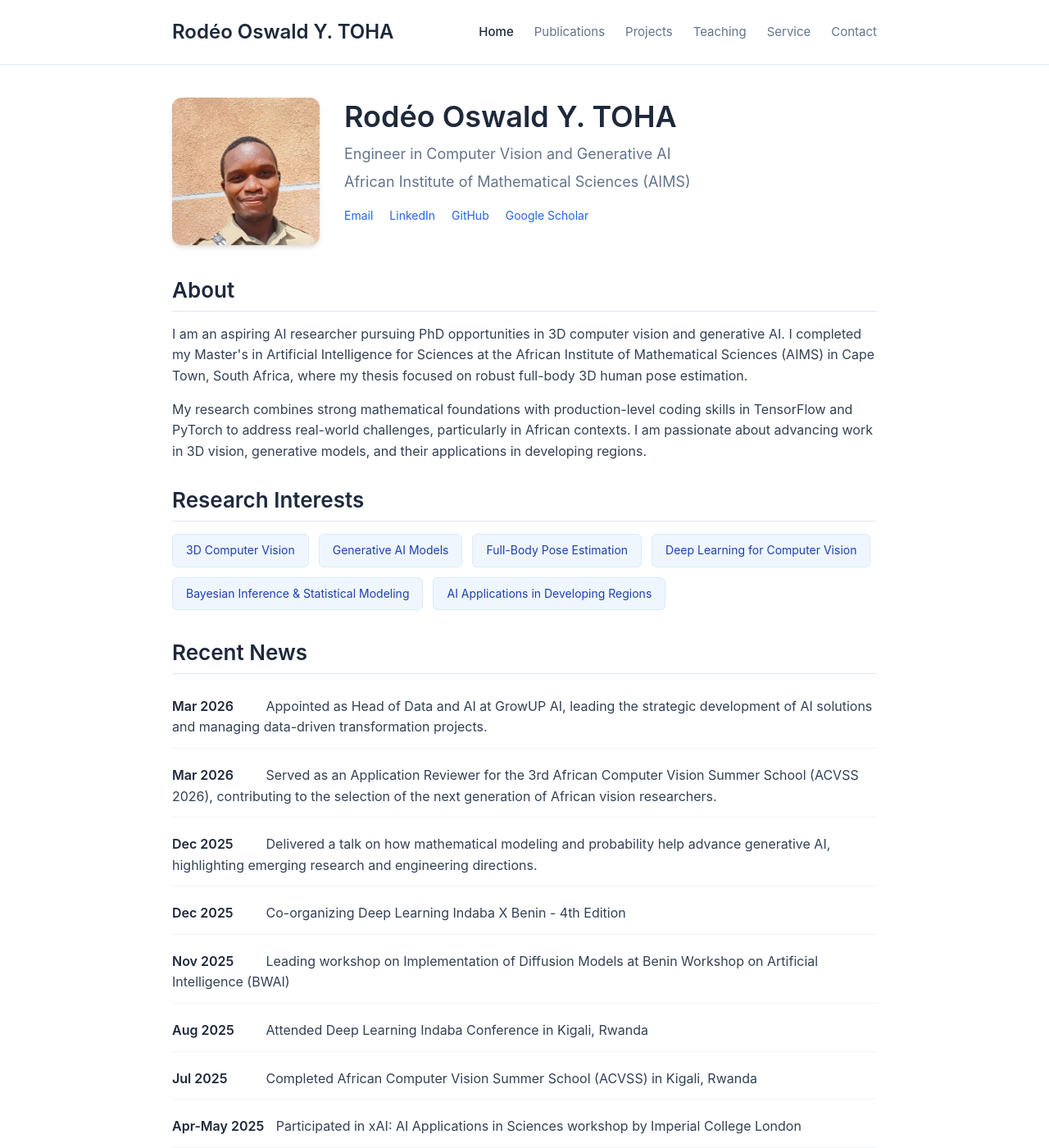
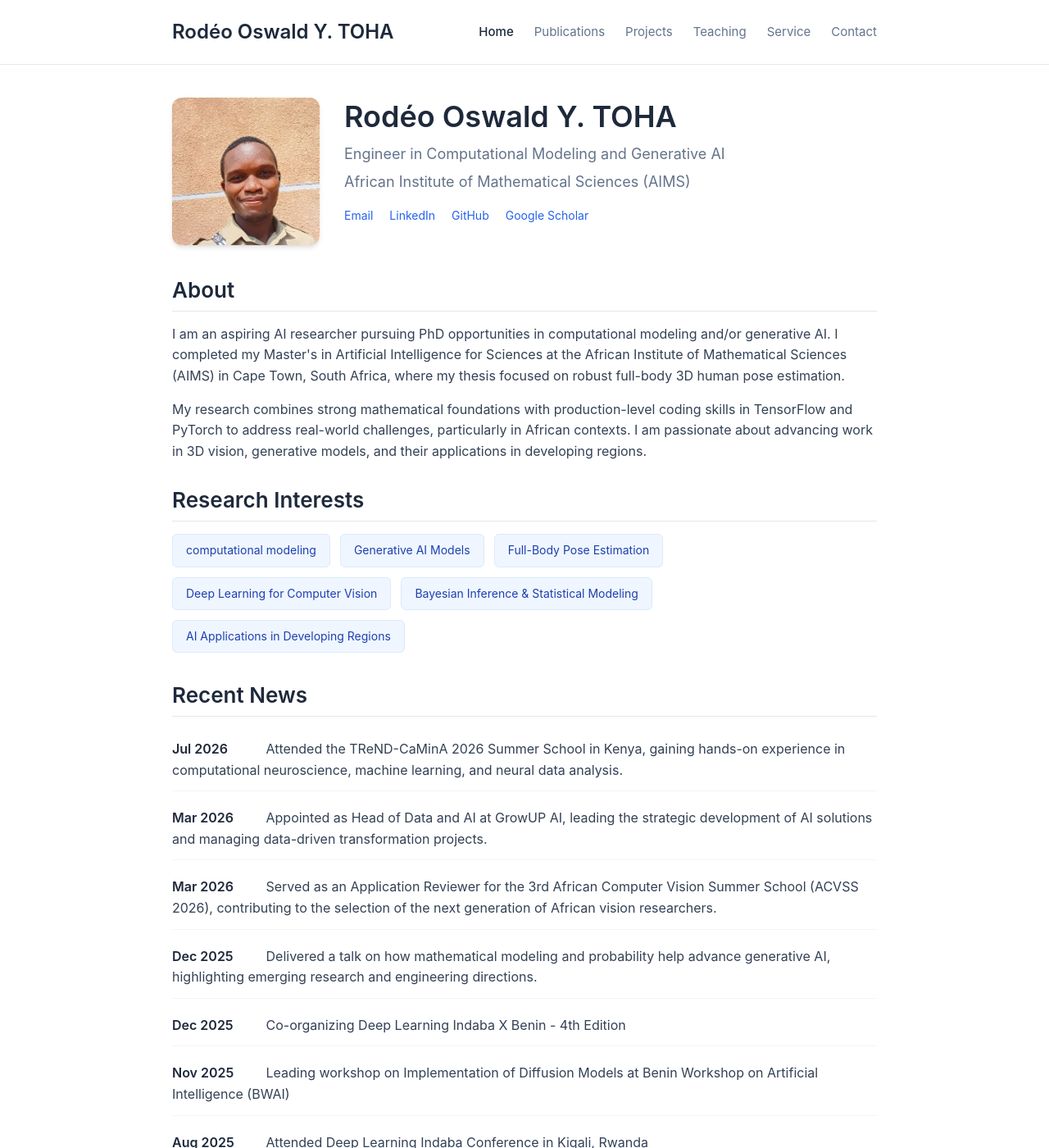
Before and after one commit to Roda10/my-academic-site, a Jekyll site: the page built from index.md, in a window 1280 px wide and 1400 px high. Shown: the whole window at 82% size. Built offline with Jekyll 4.4.1, drawn with Linux system fonts in a browser that asks for light colours.

Commit message:
Revise profile and add recent news
Updated profile title and research interests to reflect a focus on computational modeling. Added recent news about attending a summer school in computational neuroscience.

```diff
--- a/index.md
+++ b/index.md
@@ -10,7 +10,7 @@ title: Home
     </div>
     <div class="profile-info">
       <h1 class="profile-name">Rodéo Oswald Y. TOHA</h1>
-      <p class="profile-title">Engineer in Computer Vision and Generative AI</p>
+      <p class="profile-title">Engineer in Computational Modeling and Generative AI</p>
       <p class="profile-title">African Institute of Mathematical Sciences (AIMS)</p>
       <div class="profile-links">
         <a href="mailto:rodeo@aims.ac.za">Email</a>
@@ -24,7 +24,7 @@ title: Home
 
   <h2>About</h2>
   <p>
-    I am an aspiring AI researcher pursuing PhD opportunities in 3D computer vision and generative AI. I completed my Master's in Artificial Intelligence for Sciences at the African Institute of Mathematical Sciences (AIMS) in Cape Town, South Africa, where my thesis focused on robust full-body 3D human pose estimation.
+    I am an aspiring AI researcher pursuing PhD opportunities in computational modeling and/or generative AI. I completed my Master's in Artificial Intelligence for Sciences at the African Institute of Mathematical Sciences (AIMS) in Cape Town, South Africa, where my thesis focused on robust full-body 3D human pose estimation.
   </p>
   <p>
     My research combines strong mathematical foundations with production-level coding skills in TensorFlow and PyTorch to address real-world challenges, particularly in African contexts. I am passionate about advancing work in 3D vision, generative models, and their applications in developing regions.
@@ -33,7 +33,7 @@ title: Home
   <div class="research-interests">
     <h2>Research Interests</h2>
     <ul class="interests-list">
-      <li>3D Computer Vision</li>
+      <li>computational modeling</li>
       <li>Generative AI Models</li>
       <li>Full-Body Pose Estimation</li>
       <li>Deep Learning for Computer Vision</li>
@@ -45,6 +45,10 @@ title: Home
   <div class="news-section">
     <h2>Recent News</h2>
     <ul class="news-list">
+      <li>
+        <span class="news-date">Jul 2026</span>
+        Attended the TReND-CaMinA 2026 Summer School in Kenya, gaining hands-on experience in computational neuroscience, machine learning, and neural data analysis.
+      </li>
       <li>
         <span class="news-date">Mar 2026</span>
         Appointed as Head of Data and AI at GrowUP AI, leading the strategic development of AI solutions and managing data-driven transformation projects.
```
